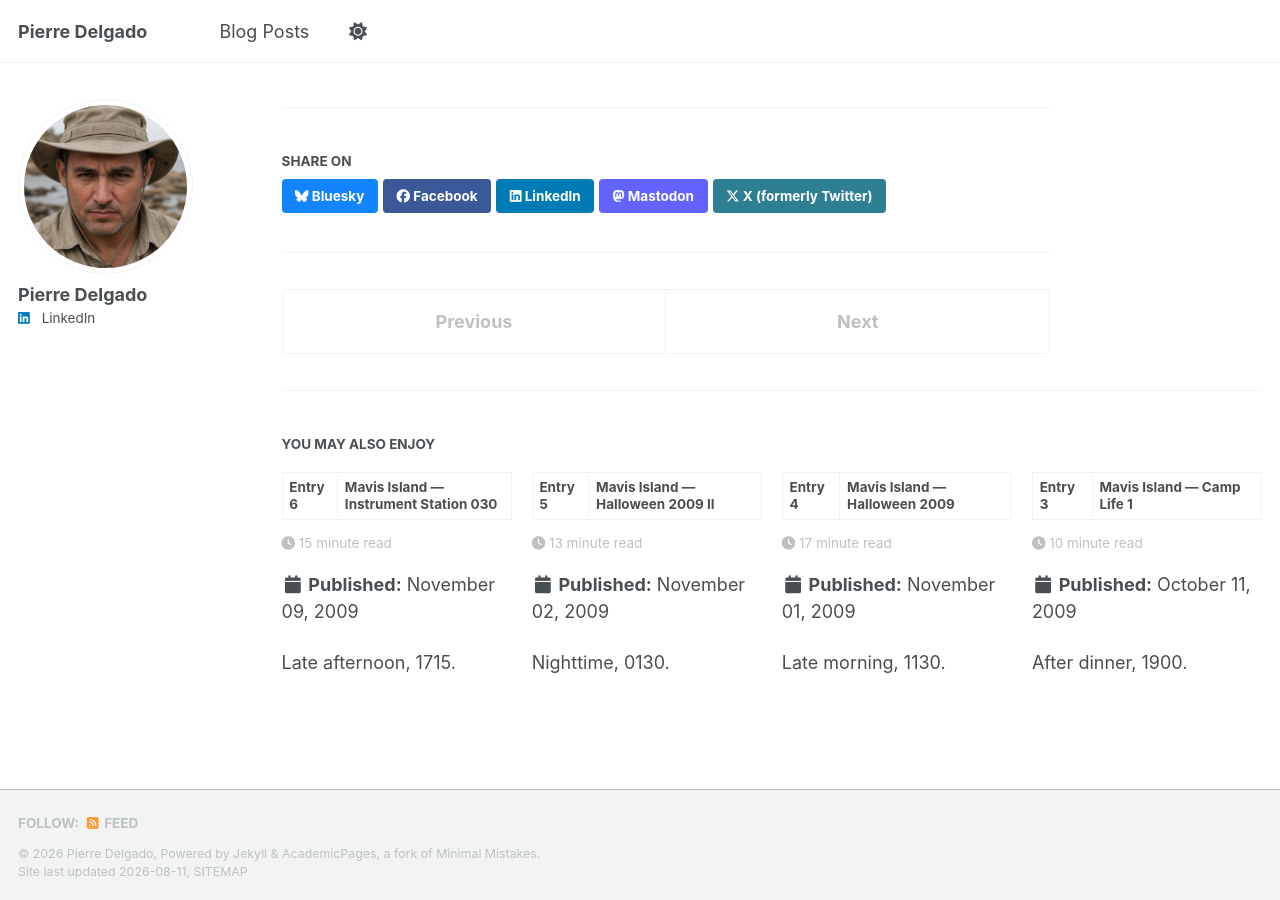
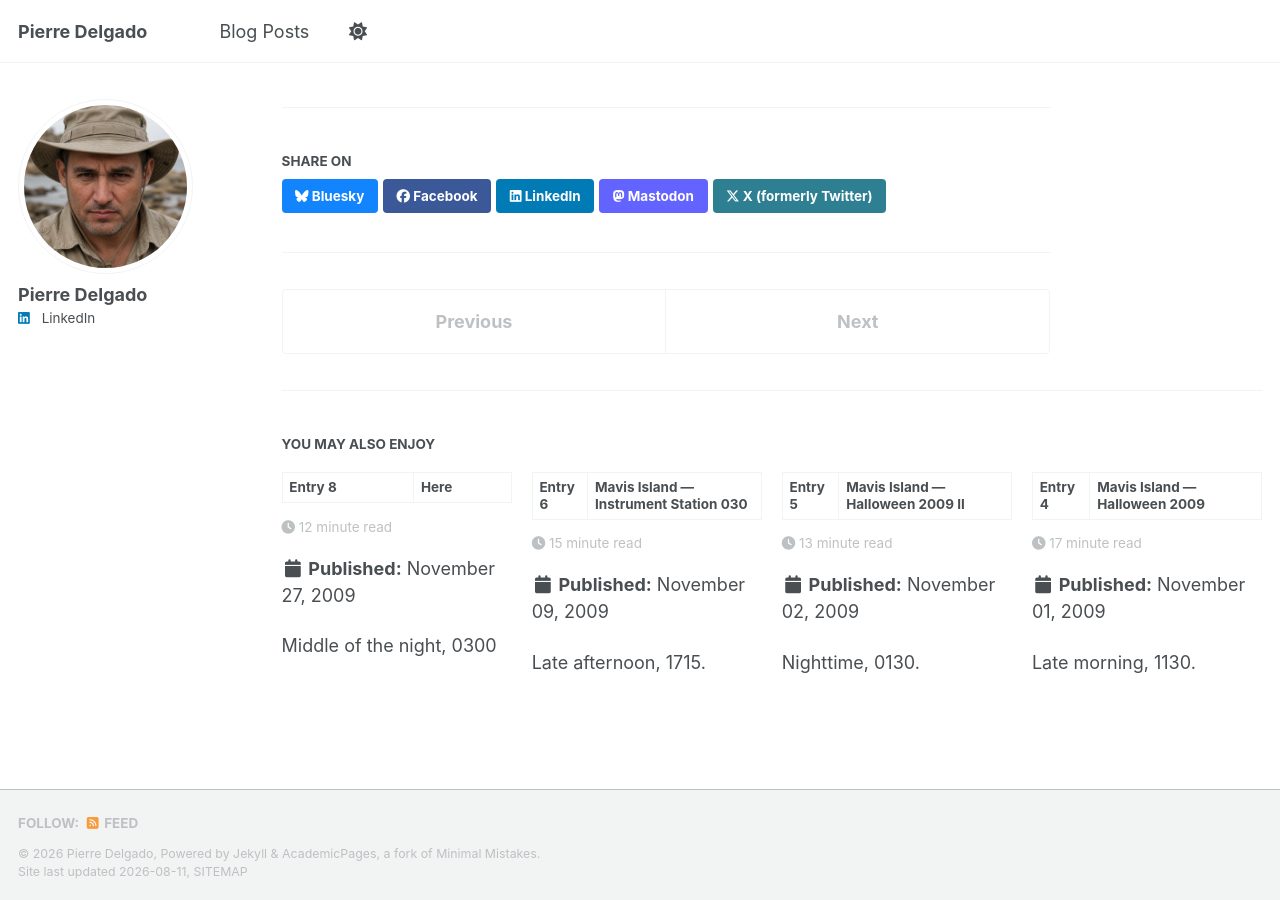
Before and after one commit to guyllotine/pierredelgado, a Jekyll site: the page built from _posts/2009-11-10-entry-7.md, in a window 1280 px wide and 900 px high, scrolled down 5483 px. Built offline with Jekyll 4.4.1, drawn with Linux system fonts in a browser that asks for light colours; a style sheet for code colours, icons or effects is not loaded.

Commit message:
Update 2009-11-27-entry-8.md

```diff
--- a/_posts/2009-11-27-entry-8.md
+++ b/_posts/2009-11-27-entry-8.md
@@ -1,6 +1,6 @@
 ---
 title: 'Entry 8 | Here'
-date: 2009-09-19
+date: 2009-11-27
 permalink: /posts/2009/11/blog-entry-8/
 tags:
   - Mavis Island
```
